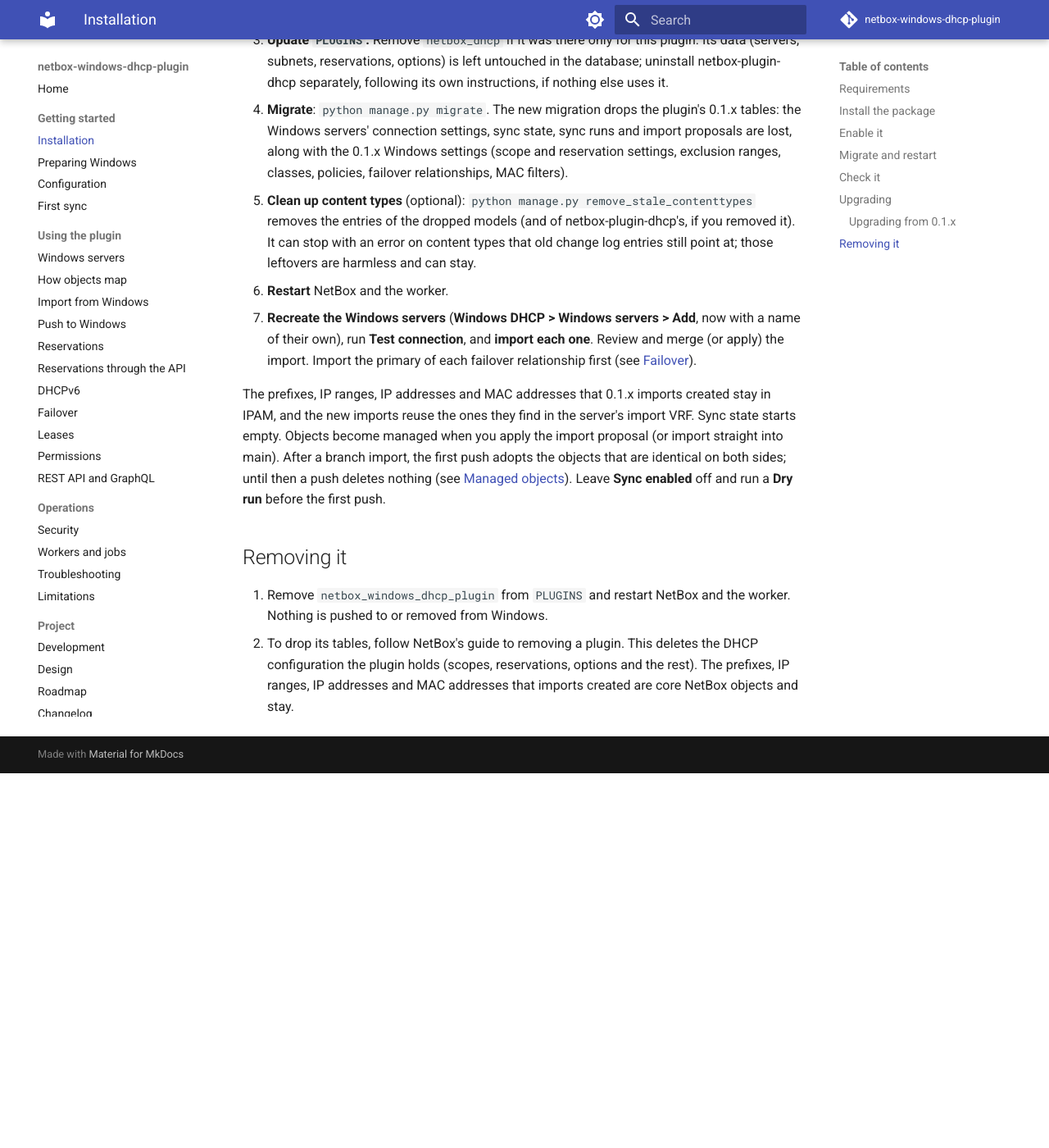
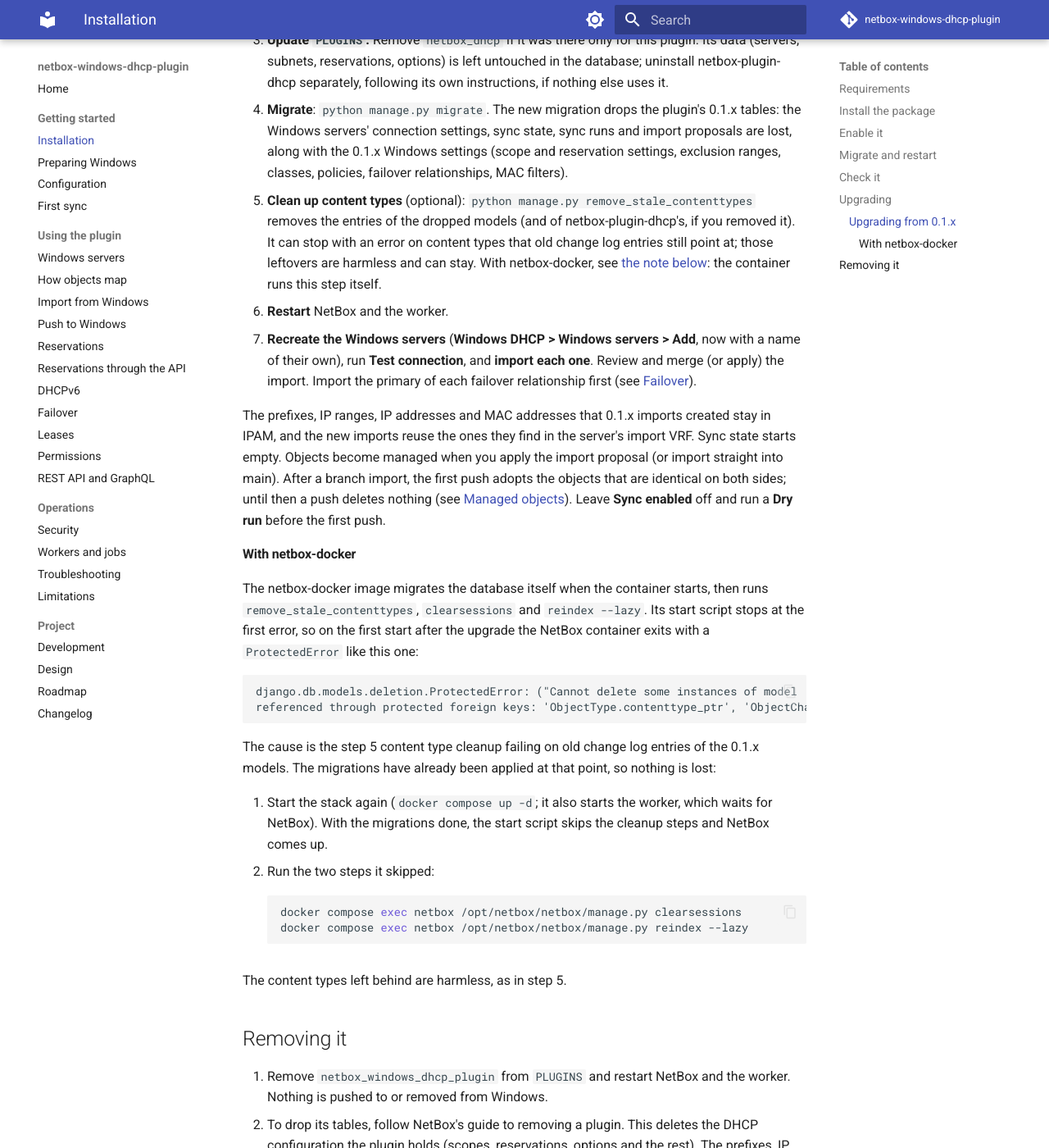
Before and after one commit to thomaschristory/netbox-windows-dhcp-plugin, an MkDocs documentation site: the page built from docs/installation.md, in a window 1280 px wide and 1400 px high, scrolled down 2789 px. Shown: the whole window at 82% size. Built offline with MkDocs 1.6.1 and Material for MkDocs 9.7.7, drawn with Linux system fonts in a browser that asks for light colours; comment, search, counter and statistics services are not loaded; before the commit the page ends 3732 px from its top, so only the background shows below that.

Commit message:
docs: explain the netbox-docker first start failure when upgrading from 0.1.x (#91)
Co-authored-by: Thomas Christory <thomaschristory@users.noreply.github.com>

````diff
--- a/docs/installation.md
+++ b/docs/installation.md
@@ -120,6 +120,7 @@
 5. **Clean up content types** (optional): `python manage.py remove_stale_contenttypes` removes the entries of the
    dropped models (and of netbox-plugin-dhcp's, if you removed it). It can stop with an error on content types that
    old change log entries still point at; those leftovers are harmless and can stay.
+   With netbox-docker, see [the note below](#with-netbox-docker): the container runs this step itself.
 6. **Restart** NetBox and the worker.
 7. **Recreate the Windows servers** (**Windows DHCP > Windows servers > Add**, now with a name of their own), run
    **Test connection**, and **import each one**. Review and merge (or apply) the import. Import the primary of each
@@ -131,6 +132,31 @@
 that are identical on both sides; until then a push deletes nothing (see [Managed objects](push.md#managed-objects)).
 Leave **Sync enabled** off and run a **Dry run** before the first push.
 
+#### With netbox-docker
+
+The netbox-docker image migrates the database itself when the container starts, then runs
+`remove_stale_contenttypes`, `clearsessions` and `reindex --lazy`. Its start script stops at the first error, so on
+the first start after the upgrade the NetBox container exits with a `ProtectedError` like this one:
+
+```text
+django.db.models.deletion.ProtectedError: ("Cannot delete some instances of model 'ContentType' because they are
+referenced through protected foreign keys: 'ObjectType.contenttype_ptr', 'ObjectChange.changed_object_type'.", ...)
+```
+
+The cause is the step 5 content type cleanup failing on old change log entries of the 0.1.x models. The migrations
+have already been applied at that point, so nothing is lost:
+
+1. Start the stack again (`docker compose up -d`; it also starts the worker, which waits for NetBox). With the
+   migrations done, the start script skips the cleanup steps and NetBox comes up.
+2. Run the two steps it skipped:
+
+    ```bash
+    docker compose exec netbox /opt/netbox/netbox/manage.py clearsessions
+    docker compose exec netbox /opt/netbox/netbox/manage.py reindex --lazy
+    ```
+
+The content types left behind are harmless, as in step 5.
+
 ## Removing it
 
 1. Remove `netbox_windows_dhcp_plugin` from `PLUGINS` and restart NetBox and the worker. Nothing is pushed to or
````
Also changed, not shown: CHANGELOG.md (+6 -0 lines).
